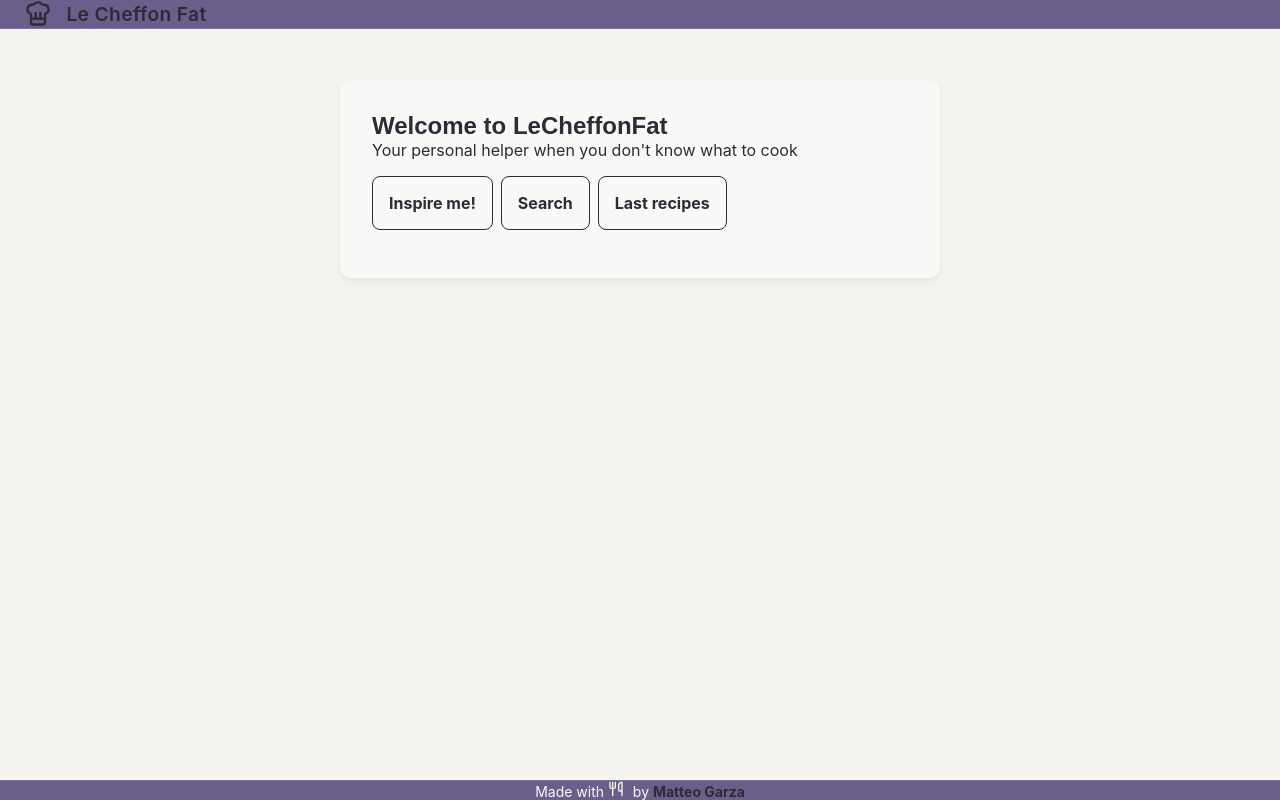
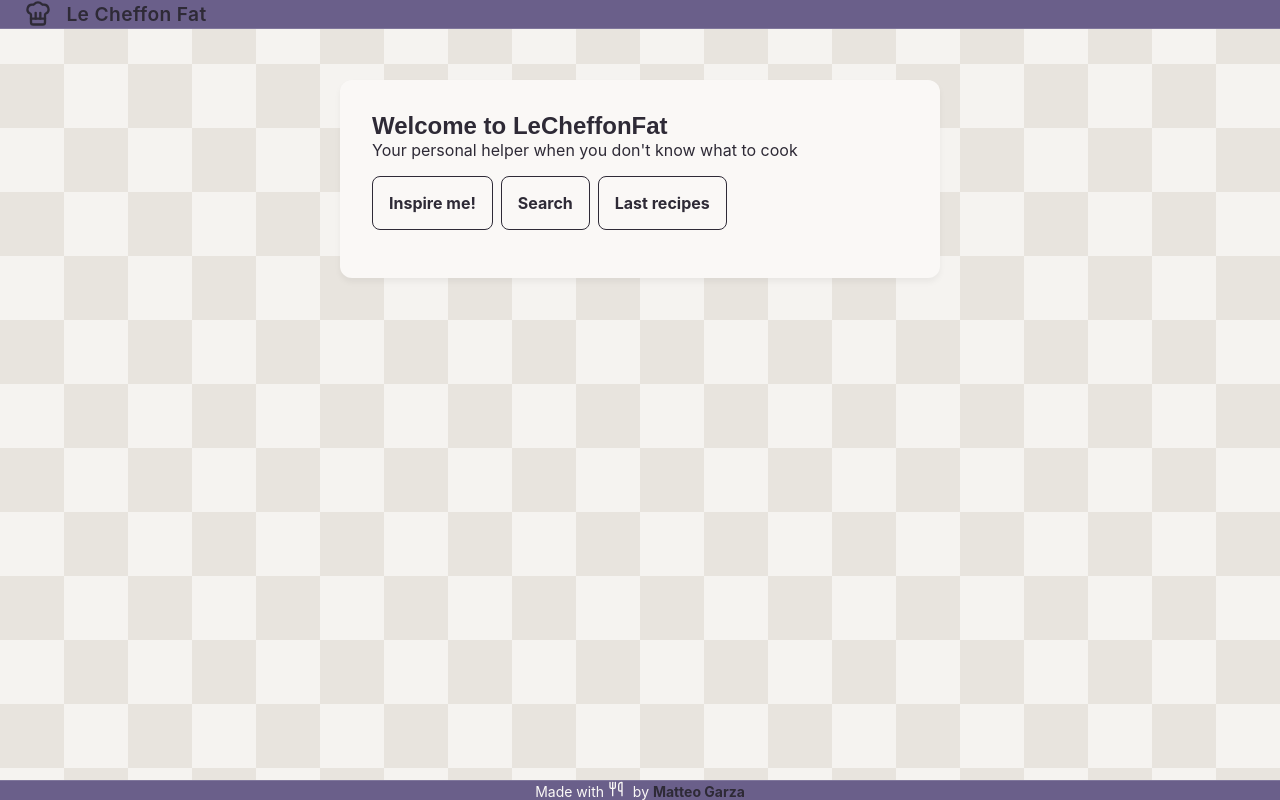
Before and after one commit to CoachGodzup/leCheffonFat, a Next.js app: page / in a window 1280 px wide. Built offline with nearby package versions, Linux system fonts and the light colour scheme.

Commit message:
feat: add 64px checkered background pattern to homepage

```diff
--- a/src/app/globals.css
+++ b/src/app/globals.css
@@ -19,6 +19,7 @@
   --color-text-muted: #6a6578;
 
   --color-bg-card: var(--color-white);
+  --color-check: #e8e4de;
   --spacing: 1em;
   --default-border-radius: 0.5em;
 }
@@ -31,6 +32,7 @@
     --color-white: var(--color-bg-card-dark);
     --color-lilac: var(--color-lilac-dark);
     --color-accent-yellow: var(--color-accent-gold);
+    --color-check: #22202b;
     --color-text-muted: #9b96ac;
   }
 
--- a/src/app/page.module.css
+++ b/src/app/page.module.css
@@ -1,3 +1,14 @@
+.pattern {
+  position: fixed;
+  inset: 0;
+  z-index: -1;
+  background-image: repeating-conic-gradient(
+    var(--color-check) 0% 25%,
+    transparent 0% 50%
+  );
+  background-size: 128px 128px;
+}
+
 .page {
   --background: #fafafa;
   --foreground: #fff;
--- a/src/app/page.tsx
+++ b/src/app/page.tsx
@@ -9,6 +9,8 @@ export const metadata: Metadata = {
 
 export default function Home() {
   return (
+    <>
+      <div className={styles.pattern} aria-hidden="true" />
       <div className="card">
         <section>
           <div className={styles.hero}>
@@ -22,5 +24,6 @@ export default function Home() {
           <Link href="/history">Last recipes</Link>
         </nav>
       </div>
+    </>
   );
 }
```
Lines whose indentation alone changed are shown as unchanged.
